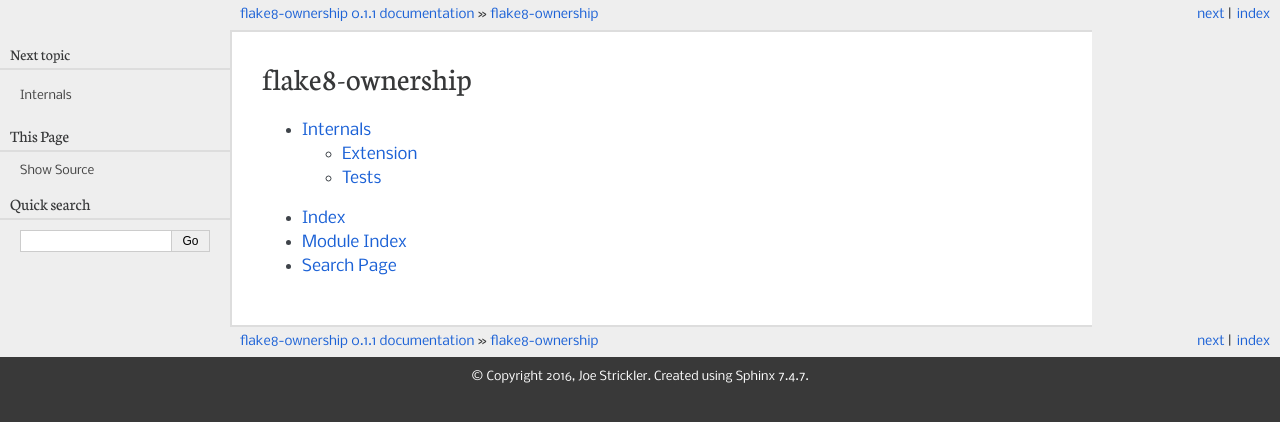
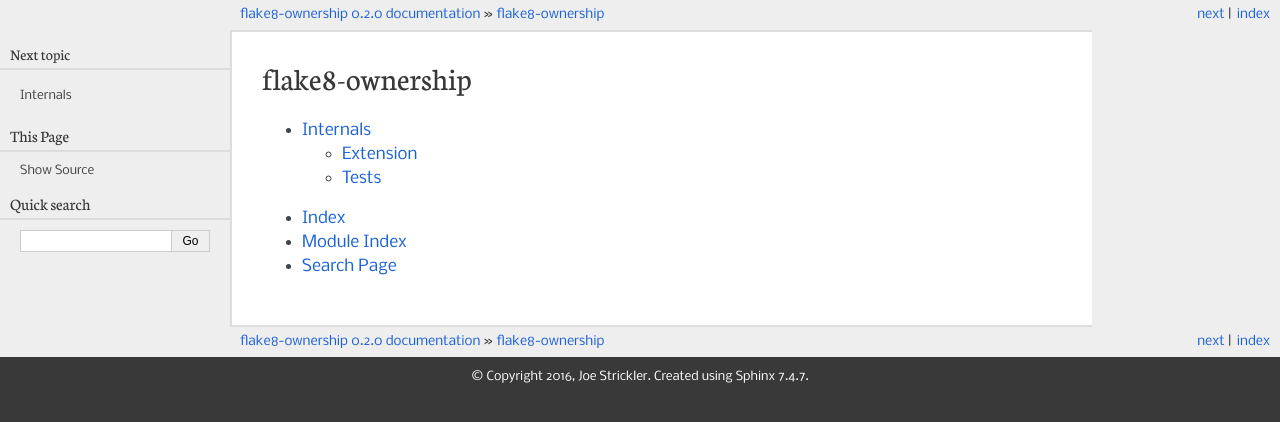
Before and after one commit to decafjoe/flake8-ownership, a Sphinx documentation site: the page built from doc/index.rst, in a window 1280 px wide. Shown: the top 422 px of the page. Built offline with Sphinx 7.4.7, drawn with Linux system fonts in a browser that asks for light colours.

Commit message:
Bumps version from 0.1.1 to 0.2.0 after release.

```diff
--- a/doc/conf.py
+++ b/doc/conf.py
@@ -23,8 +23,8 @@
 project = u'flake8-ownership'
 copyright = u'2016, Joe Strickler'
 author = u'Joe Strickler'
-version = u'0.1'
-release = u'0.1.1'
+version = u'0.2'
+release = u'0.2.0'
 
 # Paths
 exclude_patterns = ['_build', 'Thumbs.db', '.DS_Store']
--- a/setup.py
+++ b/setup.py
@@ -10,7 +10,7 @@
 
 
 name = 'flake8-ownership'
-version = '0.1.1'
+version = '0.2.0'
 requires = ()
 
 
```
Also changed, not shown: 1 other file.
